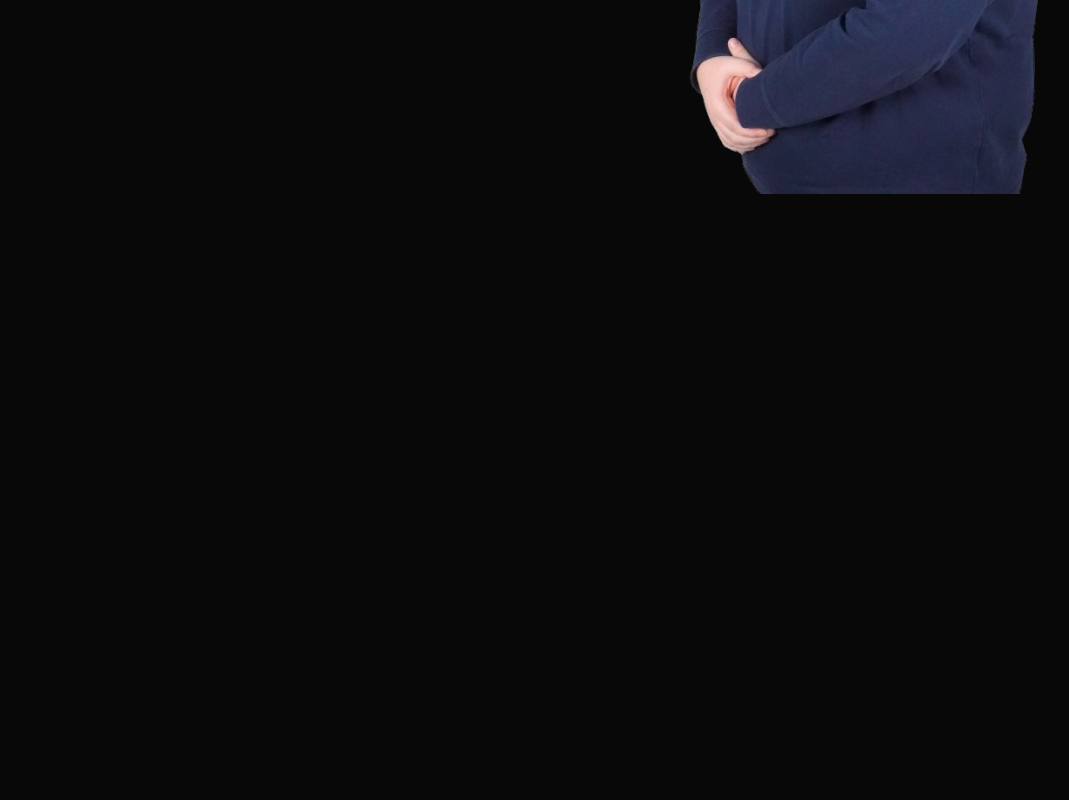
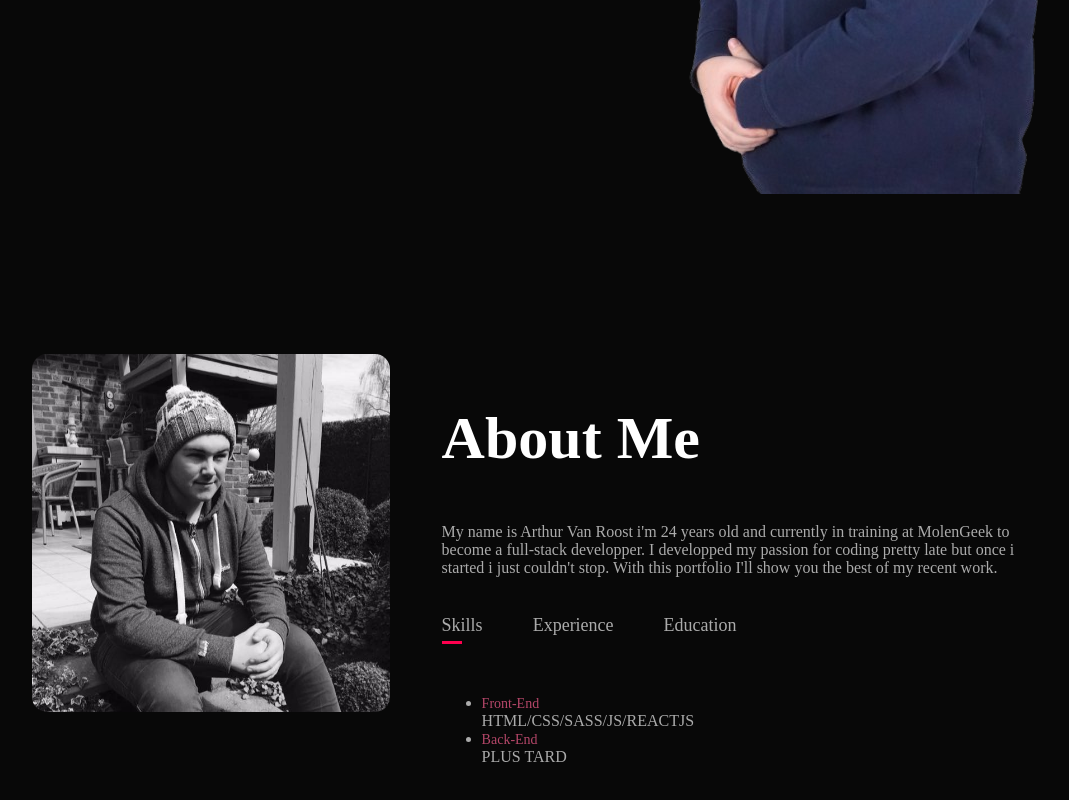
Before and after one commit to ArthurVRoost/PortfolioReact, a React (Vite) app: page / in a window 1280 px wide. Shown: the part 536-1336 px from the top of the page, without its empty margins (96-1165 px from the left). Before the commit the page ends 800 px from the top, so only its background shows below. Built offline with nearby package versions, Linux system fonts and the light colour scheme.

Commit message:
section 1 about me html css

```diff
--- a/src/App.jsx
+++ b/src/App.jsx
@@ -1,5 +1,6 @@
 import './App.css'
 import Nav from './components/nav/Nav'
+import Home from './pages/Home/Home'
 
 function App() {
 
@@ -7,6 +8,7 @@ function App() {
   return (
     <>
       <Nav/>
+      <Home/>
     </>
   )
 }
--- a/src/pages/Home/Home.jsx
+++ b/src/pages/Home/Home.jsx
@@ -0,0 +1,47 @@
+import './home.css'
+import { FontAwesomeIcon } from '@fortawesome/react-fontawesome';
+import {  } from '@fortawesome/free-solid-svg-icons';
+import {  } from '@fortawesome/free-brands-svg-icons';
+import PPSECTION1 from '/src/assets/img/PP.jpg'
+export default function Home() {
+    return(
+        <>
+        <section id='about'>
+            <div className="container">
+                <div className="row">
+                    <div className="about-col-1 slide-left">
+                        <img src={PPSECTION1} alt="" />
+                    </div>
+                    <div className="about-col-2 slide-left">
+                        <h1 className='subtitle'> About Me</h1>
+                        <p>My name is Arthur Van Roost i'm 24 years old and currently in training at MolenGeek to become a full-stack developper. I developped my passion for coding pretty late but once i started i just couldn't stop. With this portfolio I'll show you the best of my recent work.</p>
+                        <div className="tab-titles">
+                            <p className='tab-links active-link'>Skills</p>
+                            <p className='tab-links'>Experience</p>
+                            <p className='tab-links'>Education</p>
+                        </div>
+                        <div className="tab-contents active-tab" id='skills'>
+                            <ul>
+                                <li><span>Front-End</span><br />HTML/CSS/SASS/JS/REACTJS</li>
+                                <li><span>Back-End</span><br />PLUS TARD</li>
+                            </ul>
+                        </div>
+                        <div className="tab-contents" id='experience'>
+                            <ul>
+                                <li><span>Front-End</span><br />5 month training at MolenGeek, you can visit my Github Projects via the links below.</li>
+                                <li><span>Back-End</span><br />2 month training at MolenGeek</li>
+                            </ul>
+                        </div>
+                        <div className="tab-contents" id='education'>
+                            <ul>
+                                <li><span>Front-End</span><br/>5 month training at MolenGeek</li>
+                                <li><span>Back-End</span><br/>2 month training at MolenGeek</li>
+                            </ul>
+                        </div>
+                    </div>
+                </div>
+            </div>
+        </section>
+        </>
+    )
+}
--- a/src/pages/Home/home.css
+++ b/src/pages/Home/home.css
@@ -0,0 +1,63 @@
+#about{
+    padding: 80px 0;
+    color: #ababab;
+}
+.row{
+    display: flex;
+    justify-content: space-between;
+    flex-wrap: wrap;
+
+}
+.about-col-1{
+    flex-basis: 35%;
+}
+.about-col-1 img{
+    width: 100%;
+    border-radius: 15px;
+}
+.about-col-2{
+    flex-basis: 60%;
+}
+.subtitle{
+    font-size: 60px;
+    font-weight: 600;
+    color: white;
+}
+.tab-titles{
+    display: flex;
+    margin: 20px 0 40px;
+}
+.tab-links{
+    margin-right: 50px;
+    font-size: 18px;
+    font-weight: 500;
+    cursor: pointer;
+    position: relative;
+}
+.tab-links::after{
+    content: "";
+    width: 0;
+    height: 3px;
+    background: #ff004f;
+    position: absolute;
+    left: 0;
+    bottom: -8px;
+    transition: 0.5s;
+}
+.tab-links.active-link::after{
+    width: 50%;
+}
+.tab-content ul li{
+    list-style: none;
+    margin: 10px 0;
+}
+.tab-contents ul li span{
+    color: #b54769;
+    font-size: 14px;
+}
+.tab-contents{
+    display: none;
+}
+.tab-contents.active-tab{
+    display: block;
+}
```
